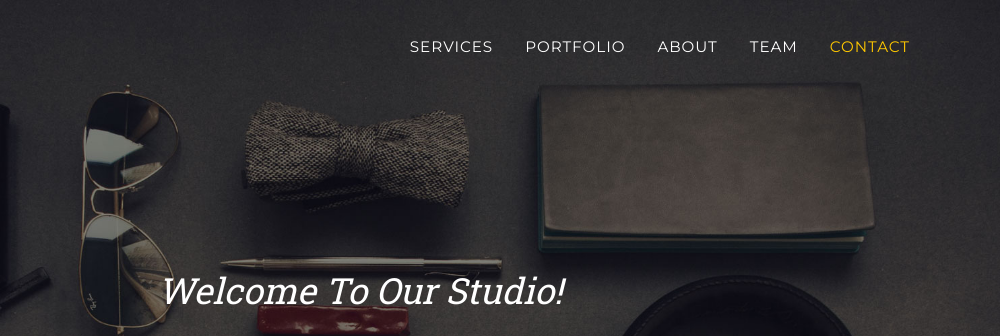
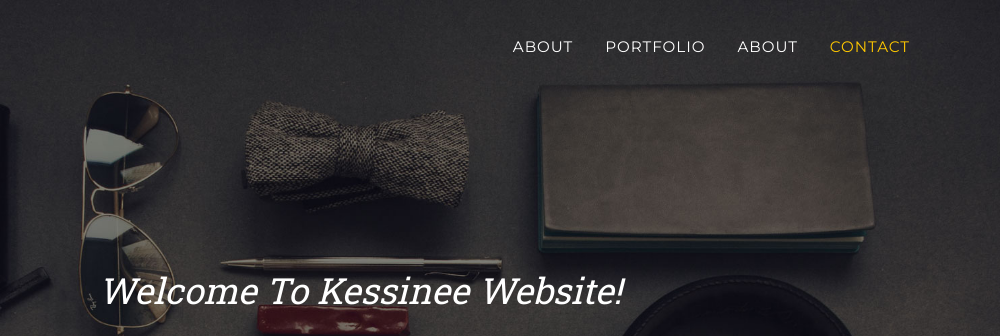
Before and after one commit to Kchit-992/kchitakasempornkul, a plain HTML site: page index.html in a window 1280 px wide. Shown: the top 336 px of the page, 280-1280 px from the left. Drawn offline with nearby package versions, Linux system fonts and the light colour scheme.

Commit message:
title change commit

```diff
--- a/index.html
+++ b/index.html
@@ -5,7 +5,7 @@
         <meta name="viewport" content="width=device-width, initial-scale=1, shrink-to-fit=no" />
         <meta name="description" content="" />
         <meta name="author" content="" />
-        <title>Agency - Start Bootstrap Theme</title>
+        <title>Kessinee Chitakasempornkul</title>
         <!-- Favicon-->
         <link rel="icon" type="image/x-icon" href="assets/favicon.ico" />
         <!-- Font Awesome icons (free version)-->
@@ -27,10 +27,11 @@
                 </button>
                 <div class="collapse navbar-collapse" id="navbarResponsive">
                     <ul class="navbar-nav text-uppercase ms-auto py-4 py-lg-0">
-                        <li class="nav-item"><a class="nav-link" href="#services">Services</a></li>
+                    <!-- <li class="nav-item"><a class="nav-link" href="#services">Services</a></li> -->
+                        <li class="nav-item"><a class="nav-link" href="about">About</a></li>
                         <li class="nav-item"><a class="nav-link" href="#portfolio">Portfolio</a></li>
                         <li class="nav-item"><a class="nav-link" href="#about">About</a></li>
-                        <li class="nav-item"><a class="nav-link" href="#team">Team</a></li>
+                        <!-- <li class="nav-item"><a class="nav-link" href="#team">Team</a></li> -->
                         <li class="nav-item"><a class="nav-link" href="#contact">Contact</a></li>
                     </ul>
                 </div>
@@ -39,7 +40,7 @@
         <!-- Masthead-->
         <header class="masthead">
             <div class="container">
-                <div class="masthead-subheading">Welcome To Our Studio!</div>
+                <div class="masthead-subheading">Welcome To Kessinee Website!</div>
                 <div class="masthead-heading text-uppercase">It's Nice To Meet You</div>
                 <a class="btn btn-primary btn-xl text-uppercase" href="#services">Tell Me More</a>
             </div>
```
